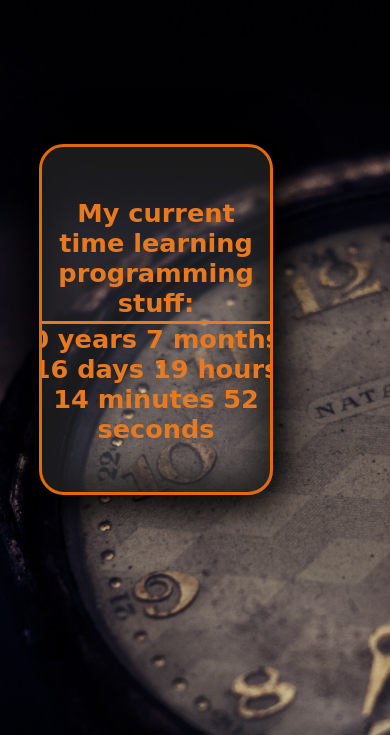
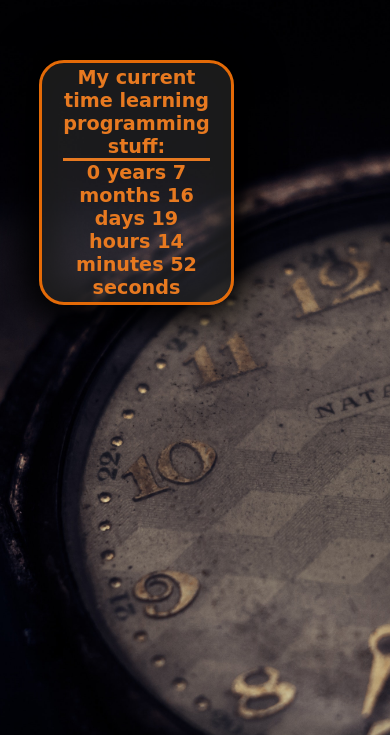
Before and after one commit to LexAeterna12321/LearningTimer, a plain HTML site: page index.html in a window 390 px wide. Shown: the part 109-844 px from the top of the page. Drawn offline with Linux system fonts and the light colour scheme; a web font is replaced by a local one.

Commit message:
bgi fix
Added some values to fix bgi width and height.

```diff
--- a/main.css
+++ b/main.css
@@ -2,6 +2,8 @@
 body {
     margin: 0;
     padding: 0;
+    width:100vw;
+    height: 100vh;
     background-image: url("watch.jpg");
     background-size: cover;
     background-attachment: fixed;
@@ -11,10 +13,9 @@ body {
 
 .container {
     position: absolute;
-    top: 30%;
+    top: 20%;
     left: 10%;
-    width: 60vw;
-    height: auto;
+    width: 50vw;
     display: grid;
     grid-template-columns: 1fr 1fr;
     grid-template-rows: 1fr;
@@ -23,54 +24,100 @@ body {
     font-size: 1.6rem;
     color: #e46a07;
     font-family: 'Calligraffitti', cursive;
-    font-weight: bold;
+    font-weight: 800;
+    -webkit-box-sizing: border-box;
     box-sizing: border-box;
     border: #e46a07 solid 0.2rem;
     border-radius: 25px;
+    -webkit-box-pack: center;
+    -ms-flex-pack: center;
     justify-content: center;
+    -webkit-box-align: center;
+    -ms-flex-align: center;
     align-items: center;
-    text-align:center;
-    overflow:hidden;
-    box-shadow: inset 0 0 2rem 1rem rgba(0, 0, 0, 0.9),
-    0 0 2rem 1rem rgba(0, 0, 0, 0.9);
+    text-align: center;
+    overflow: hidden;
+    -webkit-box-shadow: inset 0 0 2rem 1rem rgba(0, 0, 0, 0.9), 0 0 2rem 1rem rgba(0, 0, 0, 0.9);
+    box-shadow: inset 0 0 2rem 1rem rgba(0, 0, 0, 0.9), 0 0 2rem 1rem rgba(0, 0, 0, 0.9);
+    -webkit-animation: beatingHeart 1s ease-in infinite;
     animation: beatingHeart 1s ease-in infinite;
 }
 
-.container .grid-item:first-child{
-    border-right:#e46a07 solid 0.2rem;
-    padding:0.2rem 2rem 0.2rem 2rem;
+.container:first-child {
+    border-right: #e46a07 solid 0.2rem;
+    padding: 0.2rem 2rem 0.2rem 2rem;
 }
 
-.container:before{
+.container::before {
     content: "";
-    position:absolute;
+    position: absolute;
     height: 100%;
-    width:100%;
+    width: 100%;
     background-color: rgba(255, 255, 255, 0.1);
     border-radius: 20px;
 }
 
-@keyframes beatingHeart{
-   0%{
+@-webkit-keyframes beatingHeart {
+    0% {
+        -webkit-transform: scale(1);
         transform: scale(1);
     }
-   80%{
+    80% {
+        -webkit-transform: scale(1.02);
         transform: scale(1.02);
     }
-   90%{
+    90% {
+        -webkit-transform: scale(1.01);
         transform: scale(1.01);
     }
-   100%{
+    100% {
+        -webkit-transform: scale(1);
         transform: scale(1);
     }
 }
 
-@media(max-width:800px){
-    .container{
+@keyframes beatingHeart {
+    0% {
+        -webkit-transform: scale(1);
+        transform: scale(1);
+    }
+    80% {
+        -webkit-transform: scale(1.02);
+        transform: scale(1.02);
+    }
+    90% {
+        -webkit-transform: scale(1.01);
+        transform: scale(1.01);
+    }
+    100% {
+        -webkit-transform: scale(1);
+        transform: scale(1);
+    }
+}
+@media(max-width:1800px) {
+    .container {
+        font-size: 1.8rem;
+    }
+}
+@media(max-width:1024px) {
+    .container {
+
+        font-size: 1.6rem;
+    }
+}
+@media(max-width:800px) {
+    .container {
         grid-template-columns: 1fr;
+         font-size: 1.4rem;
     }
     .container .grid-item:first-child {
         border-bottom: #e46a07 solid 0.2rem;
-        border-right:none;
+        border-right: none;
     }
 }
+
+@media(max-width:480px) {
+    .container {
+        font-size: 1.2rem;
+    }
+}
```
Lines whose indentation alone changed are shown as unchanged.
